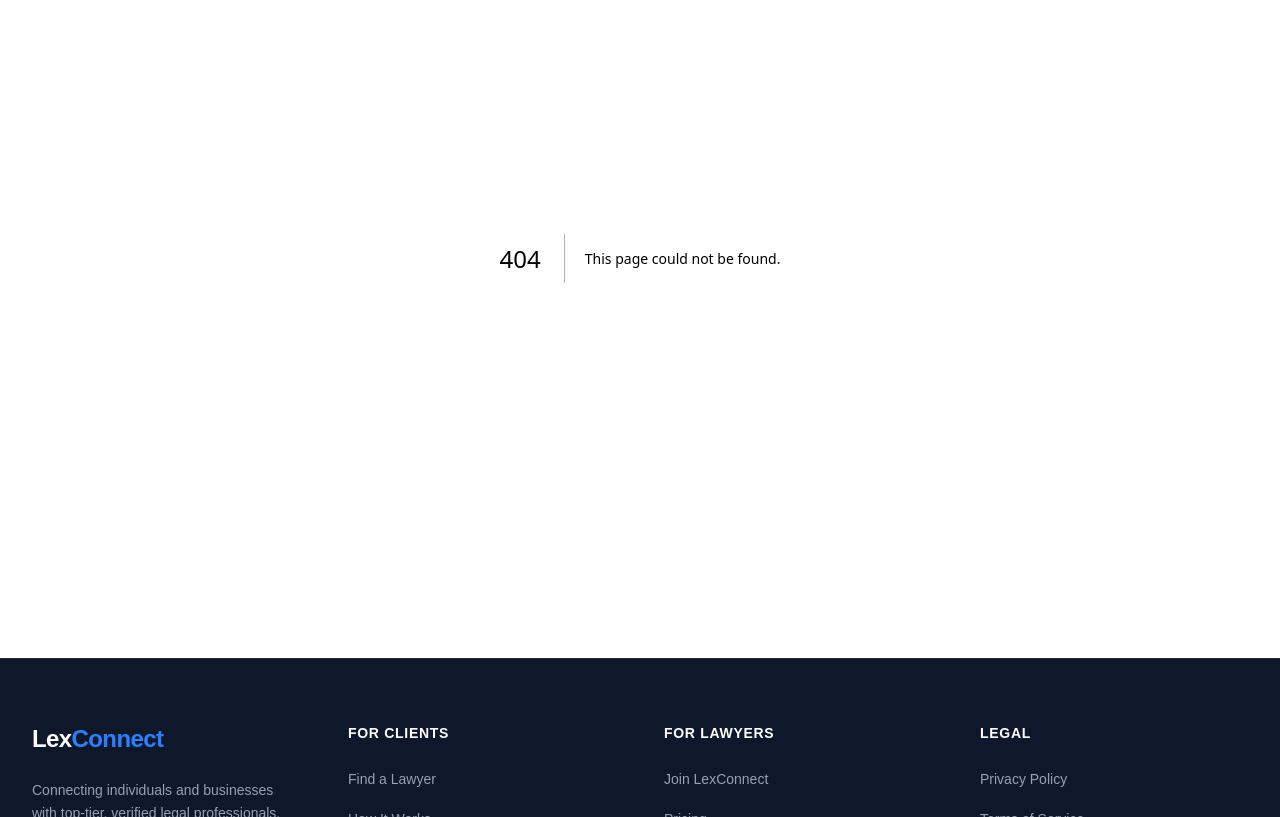
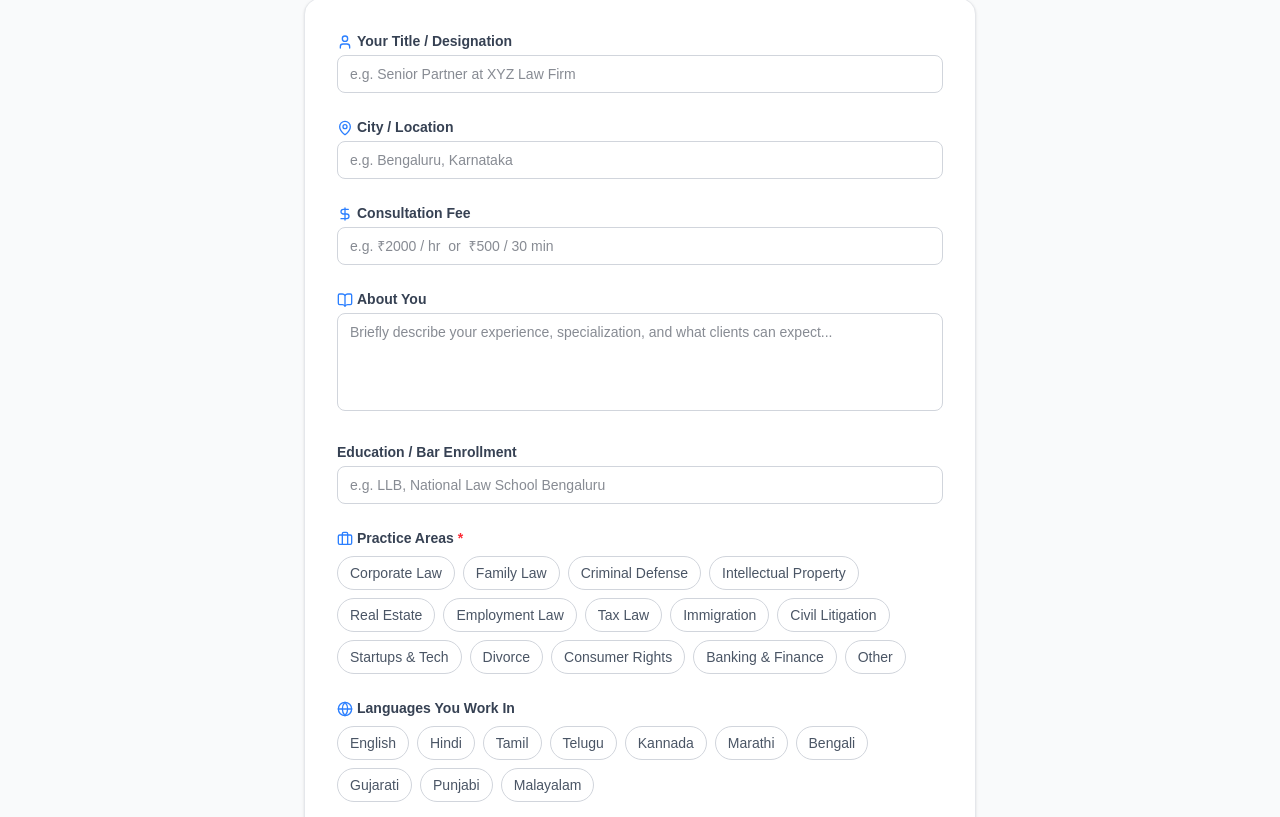
Before and after one commit to Gaurav817817/legaltech-startup, a Next.js app: page /lawyer-profile-setup in a window 1280 px wide. Before the commit this address had no page. Shown: the part 223-1040 px from the top of the page. Built offline with nearby package versions, Linux system fonts and the light colour scheme.

Commit message:
Implement lawyer profile setup page

```diff
--- /dev/null
+++ b/src/app/lawyer-profile-setup/page.tsx
@@ -0,0 +1,249 @@
+'use client'
+
+import { useState } from 'react'
+import { createClient } from '@/utils/supabase/client'
+import { useRouter } from 'next/navigation'
+import { Briefcase, MapPin, DollarSign, BookOpen, Globe, User, CheckCircle } from 'lucide-react'
+
+const PRACTICE_AREA_OPTIONS = [
+  'Corporate Law', 'Family Law', 'Criminal Defense', 'Intellectual Property',
+  'Real Estate', 'Employment Law', 'Tax Law', 'Immigration', 'Civil Litigation',
+  'Startups & Tech', 'Divorce', 'Consumer Rights', 'Banking & Finance', 'Other'
+]
+
+const LANGUAGE_OPTIONS = ['English', 'Hindi', 'Tamil', 'Telugu', 'Kannada', 'Marathi', 'Bengali', 'Gujarati', 'Punjabi', 'Malayalam']
+
+export default function LawyerProfileSetup() {
+  const router = useRouter()
+  const [loading, setLoading] = useState(false)
+  const [error, setError] = useState('')
+  const [success, setSuccess] = useState(false)
+
+  const [form, setForm] = useState({
+    title: '',
+    location: '',
+    about: '',
+    consultation_fee: '',
+    practice_areas: [] as string[],
+    languages: [] as string[],
+    education: '',
+  })
+
+  const toggleItem = (field: 'practice_areas' | 'languages', value: string) => {
+    setForm(prev => ({
+      ...prev,
+      [field]: prev[field].includes(value)
+        ? prev[field].filter(v => v !== value)
+        : [...prev[field], value]
+    }))
+  }
+
+  const handleSubmit = async (e: React.FormEvent) => {
+    e.preventDefault()
+    setLoading(true)
+    setError('')
+
+    if (form.practice_areas.length === 0) {
+      setError('Please select at least one practice area.')
+      setLoading(false)
+      return
+    }
+
+    const supabase = createClient()
+    const { data: { user } } = await supabase.auth.getUser()
+
+    if (!user) {
+      setError('You must be logged in.')
+      setLoading(false)
+      return
+    }
+
+    const { error: upsertError } = await supabase
+      .from('lawyer_profiles')
+      .upsert({
+        id: user.id,
+        first_name: user.user_metadata?.first_name || '',
+        last_name: user.user_metadata?.last_name || '',
+        title: form.title,
+        location: form.location,
+        about: form.about,
+        consultation_fee: form.consultation_fee,
+        practice_areas: form.practice_areas,
+        languages: form.languages,
+        education: form.education ? [form.education] : [],
+        rating: 0,
+        reviews: 0,
+      })
+
+    if (upsertError) {
+      setError('Failed to save profile: ' + upsertError.message)
+      setLoading(false)
+      return
+    }
+
+    setSuccess(true)
+    setTimeout(() => router.push('/dashboard'), 2000)
+  }
+
+  if (success) {
+    return (
+      <div className="min-h-screen bg-gray-50 flex items-center justify-center">
+        <div className="text-center">
+          <CheckCircle className="w-16 h-16 text-green-500 mx-auto mb-4" />
+          <h2 className="text-2xl font-bold text-gray-900">Profile Saved!</h2>
+          <p className="text-gray-500 mt-2">You're now visible to clients. Redirecting to dashboard...</p>
+        </div>
+      </div>
+    )
+  }
+
+  return (
+    <div className="min-h-screen bg-gray-50 py-10 px-4">
+      <div className="max-w-2xl mx-auto">
+        <div className="text-center mb-8">
+          <h1 className="text-3xl font-extrabold text-gray-900">Complete Your Lawyer Profile</h1>
+          <p className="text-gray-500 mt-2">This is how clients will find and contact you on Amiquz.</p>
+        </div>
+
+        <form onSubmit={handleSubmit} className="bg-white rounded-2xl shadow-sm border border-gray-200 p-8 space-y-6">
+          {error && (
+            <div className="bg-red-50 border border-red-200 text-red-600 px-4 py-3 rounded-lg text-sm">
+              {error}
+            </div>
+          )}
+
+          {/* Title / Designation */}
+          <div>
+            <label className="block text-sm font-semibold text-gray-700 mb-1">
+              <User className="inline w-4 h-4 mr-1 text-blue-500" />
+              Your Title / Designation
+            </label>
+            <input
+              type="text"
+              placeholder="e.g. Senior Partner at XYZ Law Firm"
+              value={form.title}
+              onChange={e => setForm({ ...form, title: e.target.value })}
+              className="w-full border border-gray-300 rounded-lg px-3 py-2 text-sm text-gray-900 focus:outline-none focus:ring-2 focus:ring-blue-500"
+            />
+          </div>
+
+          {/* Location */}
+          <div>
+            <label className="block text-sm font-semibold text-gray-700 mb-1">
+              <MapPin className="inline w-4 h-4 mr-1 text-blue-500" />
+              City / Location
+            </label>
+            <input
+              type="text"
+              placeholder="e.g. Bengaluru, Karnataka"
+              value={form.location}
+              onChange={e => setForm({ ...form, location: e.target.value })}
+              required
+              className="w-full border border-gray-300 rounded-lg px-3 py-2 text-sm text-gray-900 focus:outline-none focus:ring-2 focus:ring-blue-500"
+            />
+          </div>
+
+          {/* Consultation Fee */}
+          <div>
+            <label className="block text-sm font-semibold text-gray-700 mb-1">
+              <DollarSign className="inline w-4 h-4 mr-1 text-blue-500" />
+              Consultation Fee
+            </label>
+            <input
+              type="text"
+              placeholder="e.g. ₹2000 / hr  or  ₹500 / 30 min"
+              value={form.consultation_fee}
+              onChange={e => setForm({ ...form, consultation_fee: e.target.value })}
+              className="w-full border border-gray-300 rounded-lg px-3 py-2 text-sm text-gray-900 focus:outline-none focus:ring-2 focus:ring-blue-500"
+            />
+          </div>
+
+          {/* About */}
+          <div>
+            <label className="block text-sm font-semibold text-gray-700 mb-1">
+              <BookOpen className="inline w-4 h-4 mr-1 text-blue-500" />
+              About You
+            </label>
+            <textarea
+              rows={4}
+              placeholder="Briefly describe your experience, specialization, and what clients can expect..."
+              value={form.about}
+              onChange={e => setForm({ ...form, about: e.target.value })}
+              className="w-full border border-gray-300 rounded-lg px-3 py-2 text-sm text-gray-900 focus:outline-none focus:ring-2 focus:ring-blue-500 resize-none"
+            />
+          </div>
+
+          {/* Education */}
+          <div>
+            <label className="block text-sm font-semibold text-gray-700 mb-1">
+              Education / Bar Enrollment
+            </label>
+            <input
+              type="text"
+              placeholder="e.g. LLB, National Law School Bengaluru"
+              value={form.education}
+              onChange={e => setForm({ ...form, education: e.target.value })}
+              className="w-full border border-gray-300 rounded-lg px-3 py-2 text-sm text-gray-900 focus:outline-none focus:ring-2 focus:ring-blue-500"
+            />
+          </div>
+
+          {/* Practice Areas */}
+          <div>
+            <label className="block text-sm font-semibold text-gray-700 mb-2">
+              <Briefcase className="inline w-4 h-4 mr-1 text-blue-500" />
+              Practice Areas <span className="text-red-500">*</span>
+            </label>
+            <div className="flex flex-wrap gap-2">
+              {PRACTICE_AREA_OPTIONS.map(area => (
+                <button
+                  key={area}
+                  type="button"
+                  onClick={() => toggleItem('practice_areas', area)}
+                  className={`px-3 py-1.5 rounded-full text-sm font-medium border transition-all ${
+                    form.practice_areas.includes(area)
+                      ? 'bg-blue-600 text-white border-blue-600'
+                      : 'bg-white text-gray-600 border-gray-300 hover:border-blue-400'
+                  }`}
+                >
+                  {area}
+                </button>
+              ))}
+            </div>
+          </div>
+
+          {/* Languages */}
+          <div>
+            <label className="block text-sm font-semibold text-gray-700 mb-2">
+              <Globe className="inline w-4 h-4 mr-1 text-blue-500" />
+              Languages You Work In
+            </label>
+            <div className="flex flex-wrap gap-2">
+              {LANGUAGE_OPTIONS.map(lang => (
+                <button
+                  key={lang}
+                  type="button"
+                  onClick={() => toggleItem('languages', lang)}
+                  className={`px-3 py-1.5 rounded-full text-sm font-medium border transition-all ${
+                    form.languages.includes(lang)
+                      ? 'bg-blue-600 text-white border-blue-600'
+                      : 'bg-white text-gray-600 border-gray-300 hover:border-blue-400'
+                  }`}
+                >
+                  {lang}
+                </button>
+              ))}
+            </div>
+          </div>
+
+          <button
+            type="submit"
+            disabled={loading}
+            className="w-full bg-blue-600 hover:bg-blue-700 disabled:bg-blue-400 text-white font-bold py-3 rounded-xl transition-colors shadow-md"
+          >
+            {loading ? 'Saving Profile...' : 'Save & Go to Dashboard →'}
+          </button>
+        </form>
+      </div>
+    </div>
+  )
+}
```
